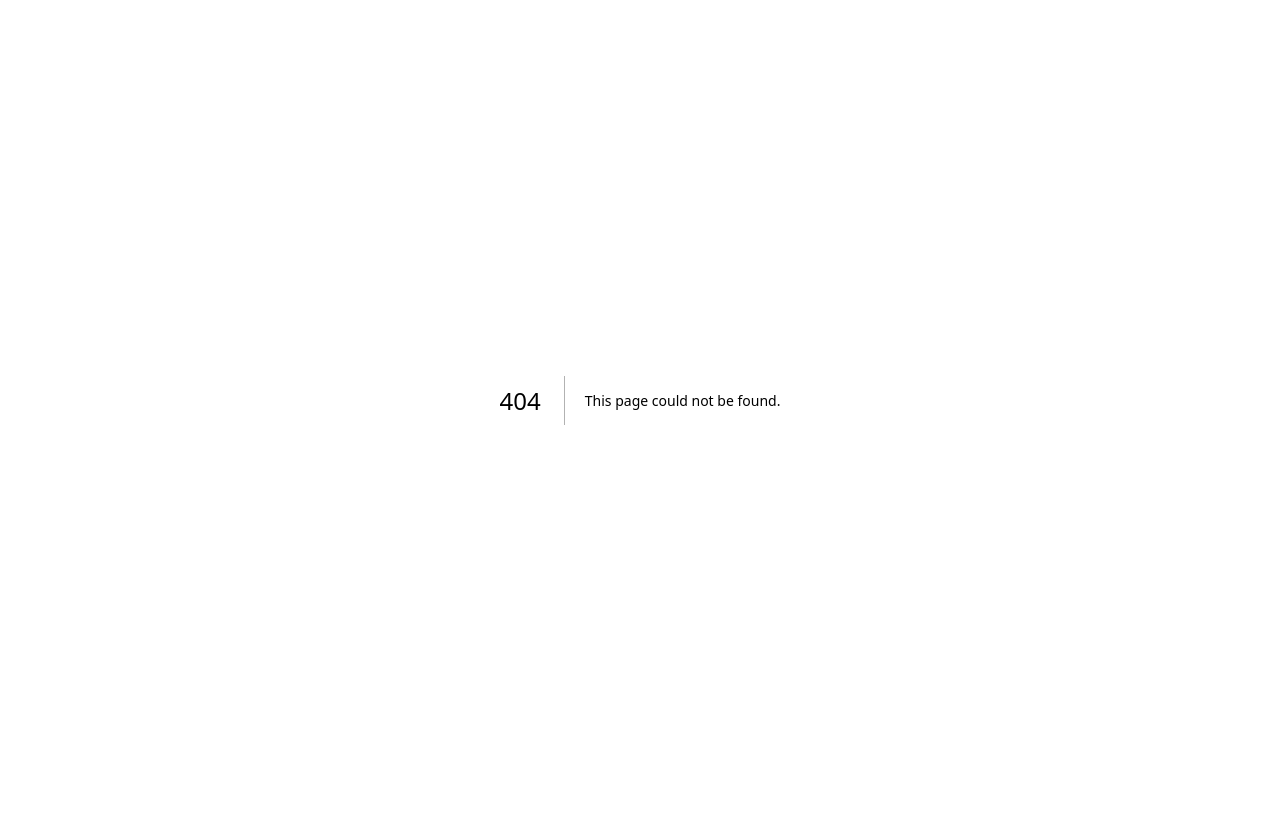
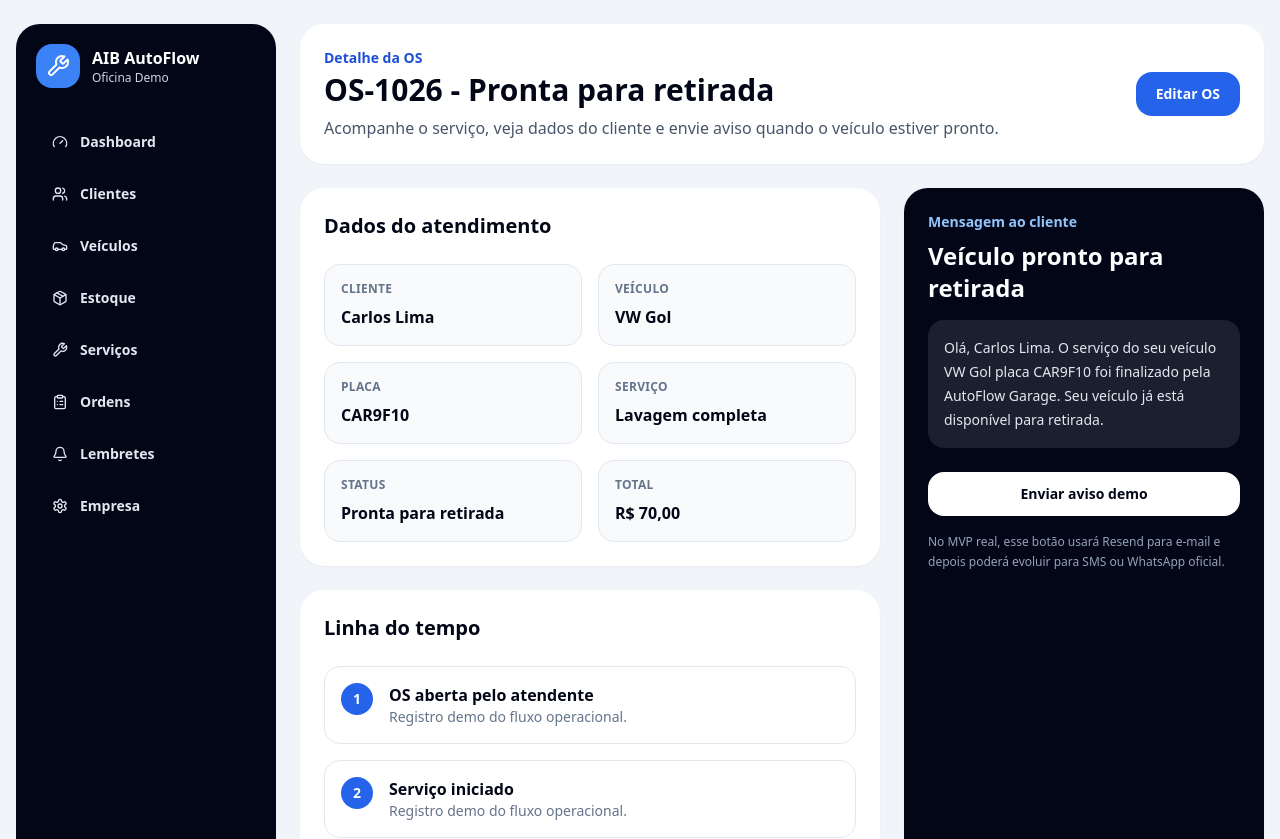
Before and after one commit to anjobrito/ajb-autoflow, a Next.js app: page /ordens-servico/1 in a window 1280 px wide. Before the commit this address had no page. Shown: the top 839 px of the page. Before the commit the page ends 800 px from the top, so only its background shows below. Built offline with nearby package versions, Linux system fonts and the light colour scheme.

Commit message:
feat: add work order detail page

```diff
--- /dev/null
+++ b/app/ordens-servico/[id]/page.tsx
@@ -0,0 +1,71 @@
+import { AppShell } from "@/components/app-shell";
+import { PageHeader } from "@/components/page-header";
+import { demoWorkOrders } from "@/lib/demo-data";
+
+export default function OrdemServicoDetalhePage({ params }: { params: { id: string } }) {
+  const order = demoWorkOrders.find((item) => item.id === params.id) ?? demoWorkOrders[2];
+
+  return (
+    <AppShell>
+      <PageHeader
+        eyebrow="Detalhe da OS"
+        title={`${order.code} - ${order.status}`}
+        description="Acompanhe o serviço, veja dados do cliente e envie aviso quando o veículo estiver pronto."
+        actionLabel="Editar OS"
+      />
+
+      <div className="grid gap-6 xl:grid-cols-[1fr_360px]">
+        <div className="grid gap-6">
+          <div className="rounded-3xl bg-white p-6 shadow-sm">
+            <h2 className="text-xl font-black">Dados do atendimento</h2>
+            <div className="mt-6 grid gap-4 md:grid-cols-2">
+              {[
+                ["Cliente", order.customer],
+                ["Veículo", order.vehicle],
+                ["Placa", order.plate],
+                ["Serviço", order.service],
+                ["Status", order.status],
+                ["Total", order.total],
+              ].map(([label, value]) => (
+                <div key={label} className="rounded-2xl border border-slate-200 bg-slate-50 p-4">
+                  <p className="text-xs font-bold uppercase tracking-wide text-slate-500">{label}</p>
+                  <p className="mt-2 font-black text-slate-950">{value}</p>
+                </div>
+              ))}
+            </div>
+          </div>
+
+          <div className="rounded-3xl bg-white p-6 shadow-sm">
+            <h2 className="text-xl font-black">Linha do tempo</h2>
+            <div className="mt-6 grid gap-4">
+              {["OS aberta pelo atendente", "Serviço iniciado", "Peças separadas no estoque", "Veículo pronto para retirada"].map((item, index) => (
+                <div key={item} className="flex gap-4 rounded-2xl border border-slate-200 p-4">
+                  <div className="flex h-8 w-8 shrink-0 items-center justify-center rounded-full bg-blue-600 text-sm font-black text-white">{index + 1}</div>
+                  <div>
+                    <p className="font-black">{item}</p>
+                    <p className="text-sm text-slate-500">Registro demo do fluxo operacional.</p>
+                  </div>
+                </div>
+              ))}
+            </div>
+          </div>
+        </div>
+
+        <div className="rounded-3xl bg-slate-950 p-6 text-white shadow-sm">
+          <p className="text-sm font-bold text-blue-300">Mensagem ao cliente</p>
+          <h2 className="mt-2 text-2xl font-black">Veículo pronto para retirada</h2>
+          <p className="mt-4 rounded-2xl bg-white/10 p-4 text-sm leading-6 text-slate-200">
+            Olá, {order.customer}. O serviço do seu veículo {order.vehicle} placa {order.plate} foi finalizado pela AutoFlow Garage. Seu veículo já está disponível para retirada.
+          </p>
+          <form action="/api/notifications/vehicle-ready" method="post" className="mt-6">
+            <input type="hidden" name="customer" value={order.customer} />
+            <input type="hidden" name="vehicle" value={order.vehicle} />
+            <input type="hidden" name="plate" value={order.plate} />
+            <button className="w-full rounded-2xl bg-white px-4 py-3 text-sm font-black text-slate-950">Enviar aviso demo</button>
+          </form>
+          <p className="mt-4 text-xs leading-5 text-slate-400">No MVP real, esse botão usará Resend para e-mail e depois poderá evoluir para SMS ou WhatsApp oficial.</p>
+        </div>
+      </div>
+    </AppShell>
+  );
+}
```
